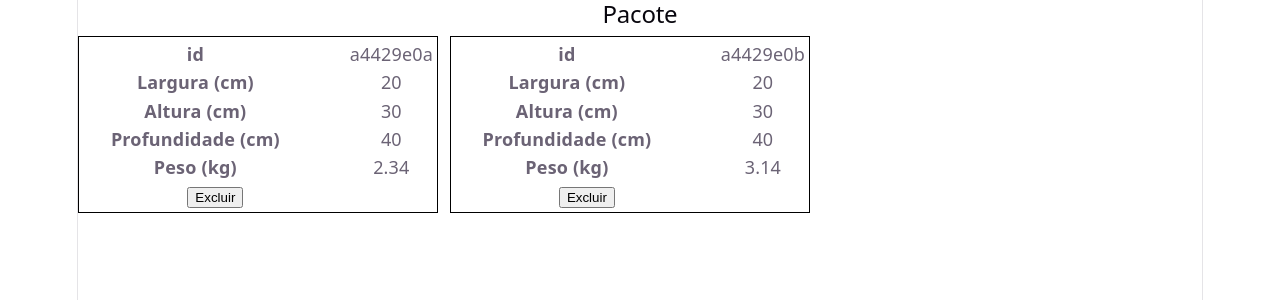
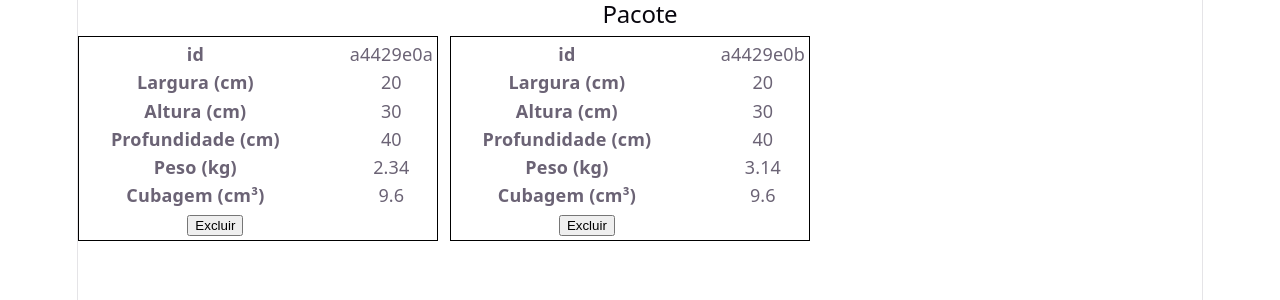
Before and after one commit to ufjf-dcc207/ufjf-dcc207-2026-3-a-atv08-luketar, a React (Vite) app: page / in a window 1280 px wide. Shown: the top 300 px of the page. Built offline with nearby package versions, Linux system fonts and the light colour scheme.

Commit message:
adiciona estado derivado

```diff
--- a/src/Pacote.tsx
+++ b/src/Pacote.tsx
@@ -20,6 +20,8 @@
             <dd>{pacote.profundidade}</dd>
             <dt>Peso (kg)</dt>
             <dd>{pacote.peso}</dd>
+            <dt>Cubagem (cm³)</dt>
+            <dd>{400 * pacote.altura/100*pacote.largura/100*pacote.profundidade/100}</dd>
             <dd>
                 <button onClick={()=> acaoExcluir(pacote.id)}
                 >Excluir</button>
```
